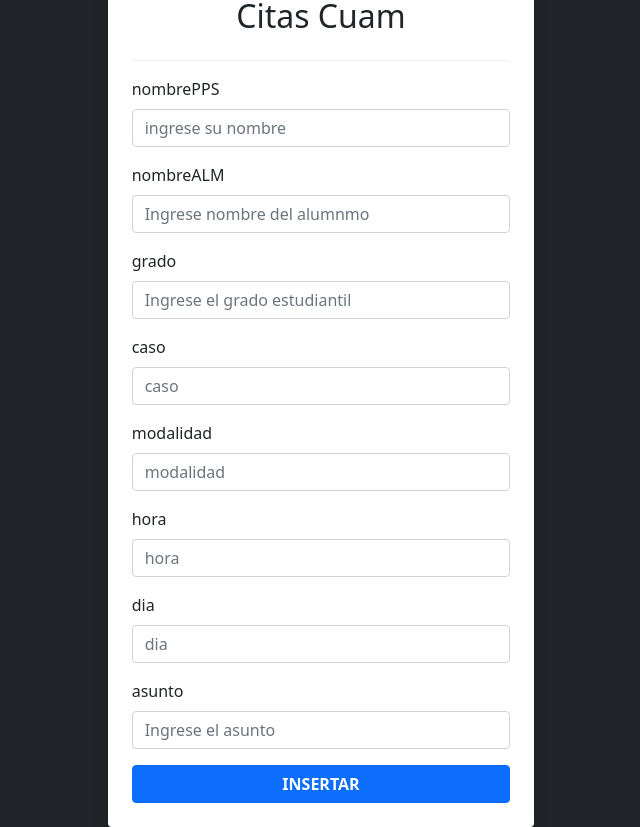
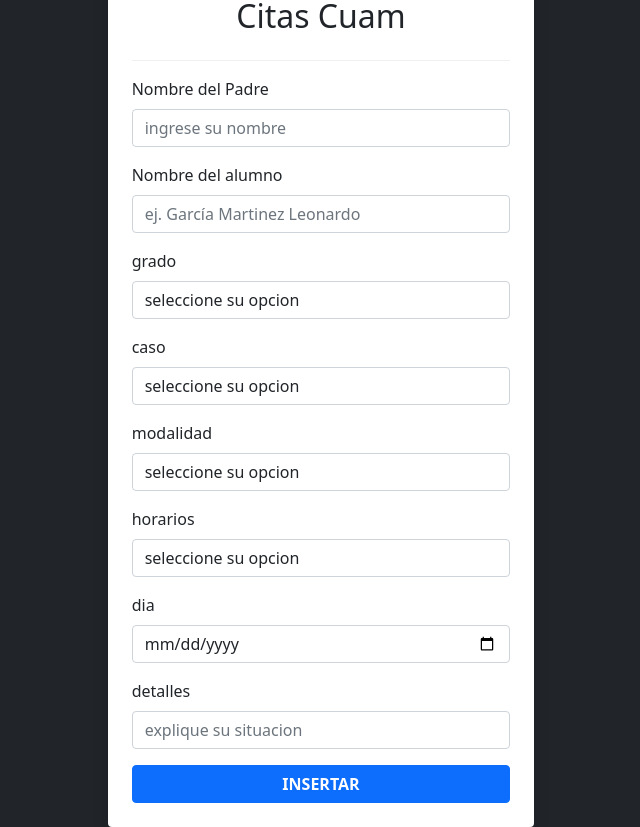
Before and after one commit to bakerevil/Citas_CUAM, a PHP site: page /citas/index.php in a window 1280 px wide. Shown: the whole page, without its empty margins (319-959 px from the left). Run offline with PHP 8.4, Linux system fonts and the light colour scheme.

Commit message:
MOD
se realizo la modificacion de los campos

```diff
--- a/citas/doc.php
+++ b/citas/doc.php
@@ -14,8 +14,10 @@
         <div class="col-12 mb-3">
             <select for="" class="form-control">
                 <option value="#">seleccione una opcion</option>
-                <option value="">asesor1</option>
-                <option value="">cargar db</option>
+                <option value="">Cristina Castillejos</option>
+                <option value="">Juan Jose Arriaga Pérez</option>
+                <option value="">Yuri Sandoval Sáenz</option>
+                <option value="">Russell Holt</option>
             </select>
         </div>
         <div class="mt-4">
--- a/citas/index.php
+++ b/citas/index.php
@@ -5,64 +5,82 @@
     <meta charset="UTF-8">
     <meta http-equiv="X-UA-Compatible" content="IE=edge">
     <meta name="viewport" content="width=device-width, initial-scale=1.0">
+    <link href="https://cdn.jsdelivr.net/npm/bootstrap@5.1.3/dist/css/bootstrap.min.css" rel="stylesheet" integrity="sha384-1BmE4kWBq78iYhFldvKuhfTAU6auU8tT94WrHftjDbrCEXSU1oBoqyl2QvZ6jIW3" crossorigin="anonymous">
     <title>Citas Cuam</title>
-
-    <link href="https://cdn.jsdelivr.net/npm/bootstrap@5.1.3/dist/css/bootstrap.min.css" rel="stylesheet" integrity="sha384-1BmE4kWBq78iYhFldvKuhfTAU6auU8tT94WrHftjDbrCEXSU1oBoqyl2QvZ6jIW3" crossorigin="anonymous">
 
 </head>
 
 <body class="bg-dark d-flex justify-content-center align-items-center" style="height: 100vh">
-
     <div class="container bg-white rounded shadow p-4 col-xl-4 col-lg-6">
-
         <h2 class="w-100 text-center mb-4">Citas Cuam</h2>
-
         <hr style="color: #9999" />
-
         <form id="formulario" method="POST">
-
             <div class="mb-3">
-                <label for="txt_nombrePPS" class="form-label">nombrePPS</label>
+                <label for="txt_nombrePPS" class="form-label">Nombre del Padre</label>
                 <input type="text" class="form-control" id="txt_nombrePPS" name="txt_nombrePPS" placeholder="ingrese su nombre" required="">
             </div>
             <div class="mb-3">
-                <label for="txt_nombreALM" class="form-label">nombreALM</label>
-                <input type="text" class="form-control" id="txt_nombreALM" name="txt_nombreALM" placeholder="Ingrese nombre del alumnmo" required="">
+                <label for="txt_nombreALM" class="form-label">Nombre del alumno</label>
+                <input type="text" class="form-control" id="txt_nombreALM" name="txt_nombreALM" placeholder="ej. García Martinez Leonardo" required="">
             </div>
             <div class="mb-3">
                 <label for="txt_grado" class="form-label">grado</label>
-                <input type="text" class="form-control" id="txt_grado" name="txt_grado" placeholder="Ingrese el grado estudiantil" required="">
+                <select type="text" class="form-control" id="txt_grado" name="txt_grado" placeholder="Ingrese el grado estudiantil" required="">
+                    <option value="#">seleccione su opcion</option>
+                    <option value="">401</option>
+                    <option value="">402</option>
+                    <option value="">403</option>
+                    <option value="">404</option>
+                    <option value="">501</option>
+                    <option value="">502</option>
+                    <option value="">503</option>
+                    <option value="">601</option>
+                    <option value="">602</option>
+                    <option value="">603</option>
+                </select>
             </div>
             <div class="mb-3">
                 <label for="txt_caso" class="form-label">caso</label>
-                <input type="text" class="form-control" id="txt_caso" name="txt_caso" placeholder="caso" required="">
+                <select type="text" class="form-control" id="txt_caso" name="txt_caso" placeholder="caso" required="">
+                    <option value="#">seleccione su opcion</option>
+                    <option value="1">academico</option>
+                    <option value="2">conductual</option>
+                    <option value="3">psicologico</option>
+                </select>
             </div>
 
             <div class="mb-3">
                 <label for="txt_modalidad" class="form-label">modalidad</label>
-                <input type="text" class="form-control" id="txt_modalidad" name="txt_modalidad" placeholder="modalidad" required="">
+                <select type="text" class="form-control" id="txt_modalidad" name="txt_modalidad" placeholder="modalidad" required="">
+                    <option value="#">seleccione su opcion</option>
+                    <option value="1">videollamada</option>
+                    <option value="2">presencial</option>
+                    <option value="3">telefonica</option>
+                </select>
             </div>
             <div class="mb-3">
-                <label for="txt_hora" class="form-label">hora</label>
-                <input type="text" class="form-control" id="txt_hora" name="txt_hora" placeholder="hora" required="">
+                <label for="txt_hora" class="form-label">horarios</label>
+                <select type="time" class="form-control" id="txt_hora" name="txt_hora" placeholder="hora" required="">
+                    <option value="#">seleccione su opcion</option>
+                    <option value="7:30">7:30</option>
+                    <option value="8:00">8:00</option>
+                    <option value="8:30">8:30</option>
+                    <option value="10:00">10:00</option>
+                    <option value="10:30">10:30</option>
+                    <option value="11:00">11:00</option>
+                </select>
             </div>
             <div class="mb-3">
                 <label for="txt_dia" class="form-label">dia</label>
-                <input type="text" class="form-control" id="txt_dia" name="txt_dia" placeholder="dia" required="">
+                <input type="date" class="form-control" id="txt_dia" name="txt_dia" placeholder="dia" required="">
             </div>
             <div class="mb-3">
-                <label for="txt_asunto" class="form-label">asunto</label>
-                <input type="text" class="form-control" id="txt_asunto" name="txt_asunto" placeholder="Ingrese el asunto" required="">
+                <label for="txt_asunto" class="form-label">detalles</label>
+                <input type="text" class="form-control" id="txt_asunto" name="txt_asunto" placeholder="explique su situacion" required="">
             </div>
-
-
-
             <button type="submit" class="btn btn-primary w-100 text-uppercase fw-bold">Insertar</button>
-
         </form>
-
     </div>
-
     <script src="app.js"></script>
 
 </body>
```
